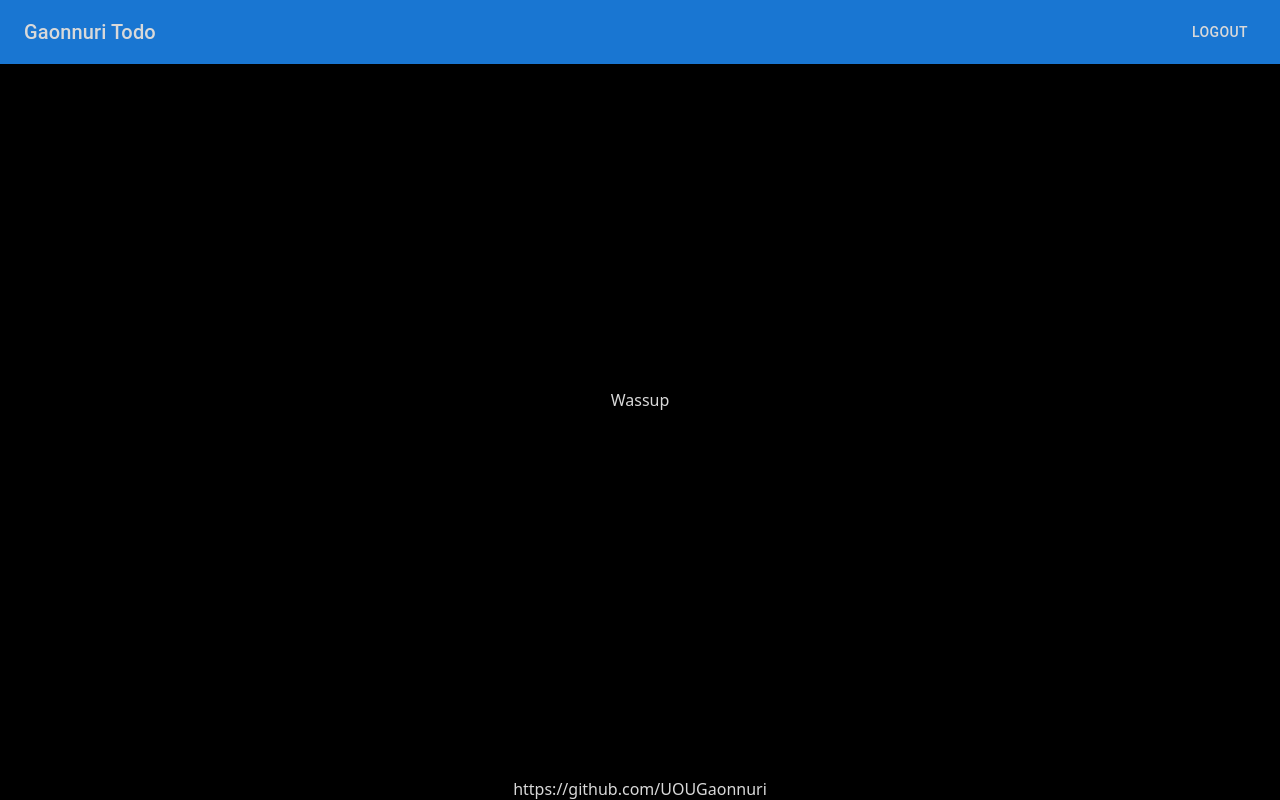
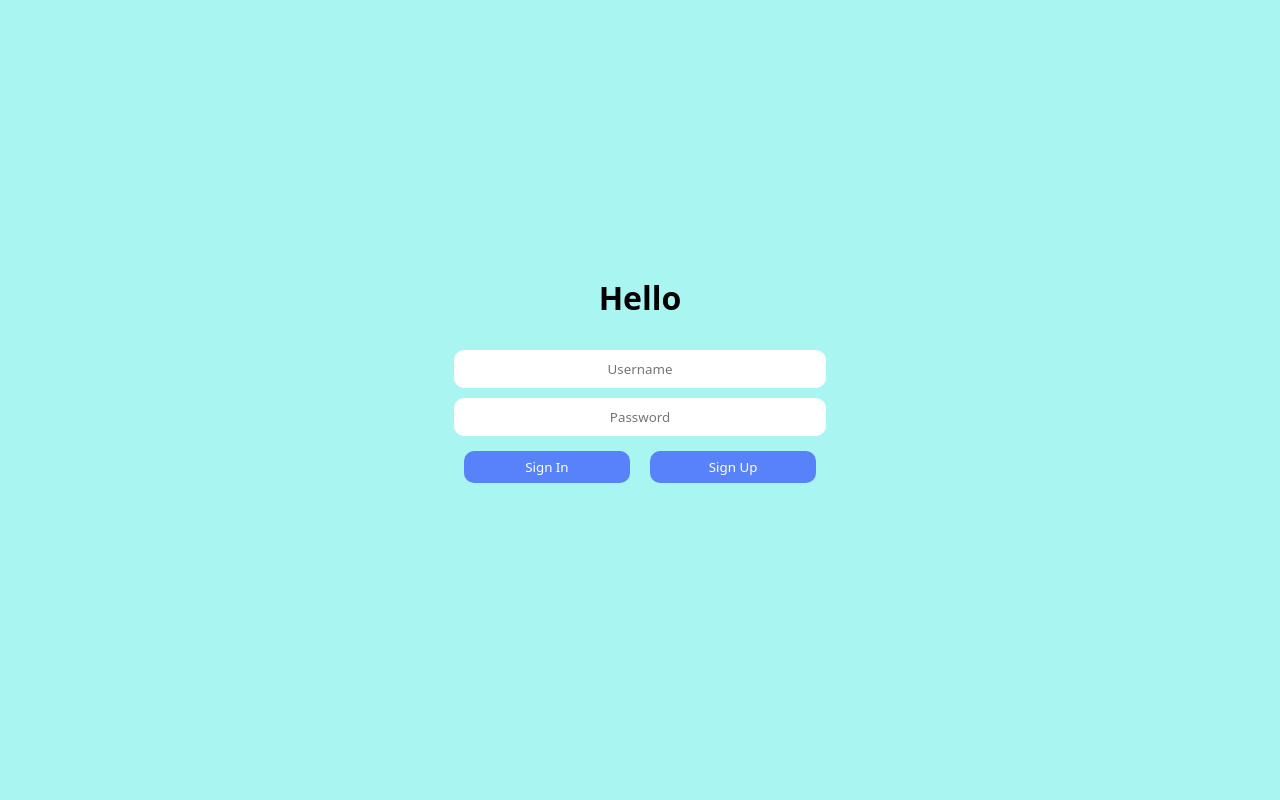
Before and after one commit to UOUGaonnuri/auth-session-client, a React (Create React App) app: page / in a window 1280 px wide. Built offline with nearby package versions, Linux system fonts and the light colour scheme.

Commit message:
feature/mainHome css 수정

```diff
--- /dev/null
+++ b/src/Component/TodoCard/index.tsx
@@ -0,0 +1,34 @@
+import Box from "@mui/material/Box";
+import Card from "@mui/material/Card";
+import CardActions from "@mui/material/CardActions";
+import CardContent from "@mui/material/CardContent";
+import Button from "@mui/material/Button";
+import Typography from "@mui/material/Typography";
+
+const TodoCard = () => {
+  return (
+    <Card sx={{ minWidth: 275 }}>
+      <CardContent>
+        <Typography sx={{ fontSize: 14 }} color="text.secondary" gutterBottom>
+          Word of the Day
+        </Typography>
+        <Typography variant="h5" component="div">
+          be
+        </Typography>
+        <Typography sx={{ mb: 1.5 }} color="text.secondary">
+          adjective
+        </Typography>
+        <Typography variant="body2">
+          well meaning and kindly.
+          <br />
+          {'"a benevolent smile"'}
+        </Typography>
+      </CardContent>
+      <CardActions>
+        <Button size="small">Learn More</Button>
+      </CardActions>
+    </Card>
+  );
+};
+
+export default TodoCard;
--- a/src/Page/AuthPage/index.tsx
+++ b/src/Page/AuthPage/index.tsx
@@ -1,6 +1,6 @@
 import { ButtonContainer } from "@/Styles/Buttons/styles";
-import { Container } from "@/Styles/Container/styles";
 import {
+  AuthContainer,
   AuthForm,
   CommonButton,
   FormInput,
@@ -10,7 +10,7 @@
 
 const AuthPage = () => {
   return (
-    <Container>
+    <AuthContainer>
       <Title> Hello</Title>
       <AuthForm>
         <FormInput type="text" placeholder="Username" />
@@ -20,7 +20,7 @@
           <CommonButton>Sign Up</CommonButton>
         </ButtonContainer>
       </AuthForm>
-    </Container>
+    </AuthContainer>
   );
 };
 
--- a/src/Page/AuthPage/styles.ts
+++ b/src/Page/AuthPage/styles.ts
@@ -1,8 +1,14 @@
 import styled from "styled-components";
 import { ButtonCSS } from "@/Styles/Buttons/styles";
+import { Container } from "@/Styles/Container/styles";
+
+export const AuthContainer = styled(Container)`
+  background-color: #a9f5f2;
+`;
 
 export const Title = styled.h1`
   margin-bottom: 10px;
+  color: #000;
 `;
 
 export const AuthForm = styled.form`
@@ -15,9 +21,6 @@
   flex-direction: column;
   justify-content: center;
   position: relative;
-  h2 {
-    color: #000;
-  }
 `;
 export const FormInput = styled.input`
   width: 100%;
@@ -25,7 +28,7 @@
   margin-bottom: 10px;
   border-radius: 10px;
   text-align: center;
-  background-color: #d9d9d9;
+  background-color: #ffffff;
   color: #000;
 `;
 
--- a/src/Page/MainPage/index.tsx
+++ b/src/Page/MainPage/index.tsx
@@ -1,9 +1,12 @@
+import TodoCard from "@/Component/TodoCard";
 import { Container } from "@/Styles/Container/styles";
+import { TextField } from "@mui/material";
 
 const MainPage = () => {
   return (
     <Container>
-      <div>Wassup</div>
+      <TextField id="standard-search" type="search" variant="standard" />
+      <TodoCard />
     </Container>
   );
 };
--- a/src/Page/Router.tsx
+++ b/src/Page/Router.tsx
@@ -5,7 +5,7 @@
 import AuthPage from "./AuthPage";
 import MainPage from "./MainPage";
 
-let isLoggedIn = true;
+let isLoggedIn = false;
 
 const AppRouter = () => {
   return (
--- a/src/Styles/Buttons/styles.ts
+++ b/src/Styles/Buttons/styles.ts
@@ -13,6 +13,6 @@
   color: white;
   text-align: center;
   border-radius: 10px;
-  background-color: #848484;
+  background-color: #5882fa;
   margin: 5px 10px 20px 10px;
 `;
--- a/src/Styles/GlobalStyles.ts
+++ b/src/Styles/GlobalStyles.ts
@@ -1,4 +1,4 @@
-import {createGlobalStyle} from "styled-components";
+import { createGlobalStyle } from "styled-components";
 
 export default createGlobalStyle`
 
@@ -26,12 +26,11 @@
 
 
 :root {
-    --primary: #000;
-    --primary-hover : #141414;
+    --primary: #ffffff;
     --secondary: #15181C;
     --search: #202327;
     --white: #D9D9D9;
     --gray: #7A7A7A;
     --outline: #2F3336;
 }
-`
+`;
```
